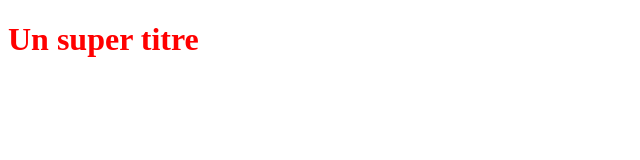
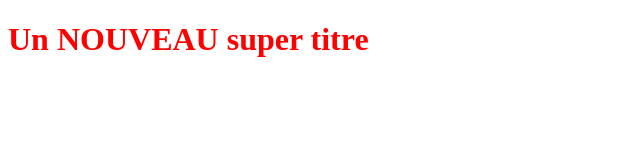
Before and after one commit to antoninklyk/OC_Trainings, a plain HTML site: page index.html in a window 1280 px wide. Shown: the whole page, without its empty margins (0-640 px from the left). Drawn offline with Linux system fonts and the light colour scheme.

Commit message:
Nouveau Titre

```diff
--- a/index.html
+++ b/index.html
@@ -5,6 +5,6 @@
    <link rel="stylesheet" type="text/css" href="styles.css">
 </head>
 <body>
-   <h1>Un super titre</h1>
+   <h1>Un NOUVEAU super titre</h1>
 </body>
 </html>
```
